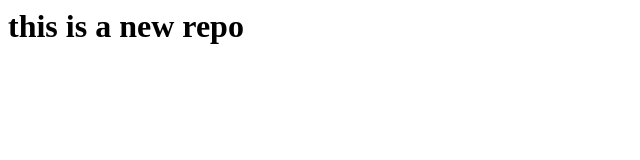
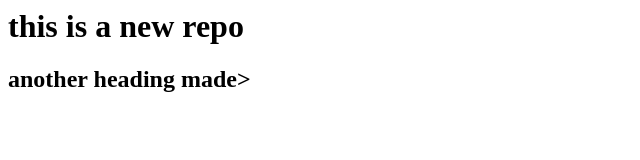
Before and after one commit to LaibaKosar144/localrepo, a plain HTML site: page index.html in a window 1280 px wide. Shown: the whole page, without its empty margins (0-640 px from the left). Drawn offline with Linux system fonts and the light colour scheme.

Commit message:
added another heading

```diff
--- a/index.html
+++ b/index.html
@@ -1 +1,2 @@
 <H1> this is a new repo</H1>
+<H2> another heading made></H2>
```
